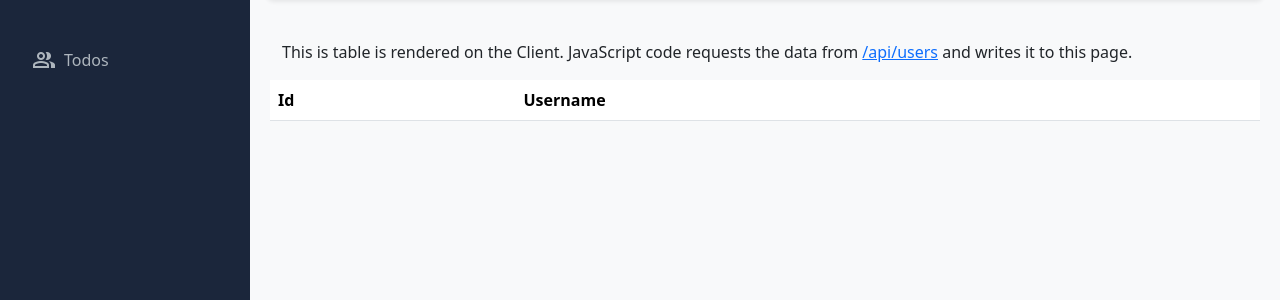
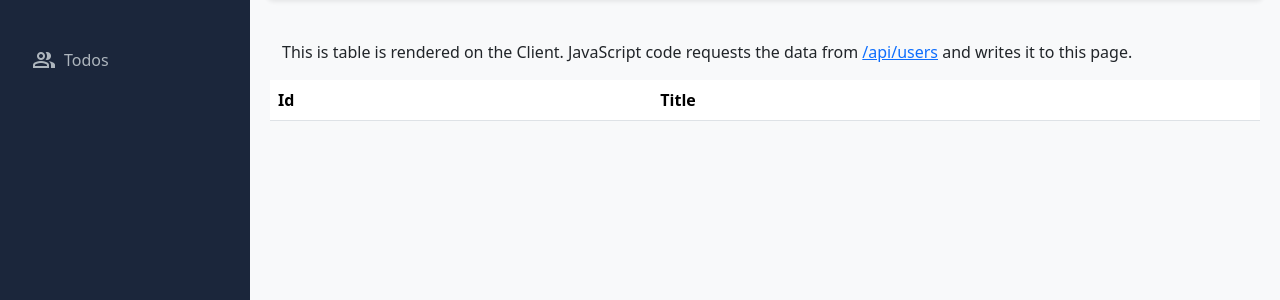
Before and after one commit to Subzzerro/flaskmvc-lab7, a Python web app: template app/templates/app.html in a window 1280 px wide. Shown: the part 77-377 px from the top of the page. Run offline with Jinja, Linux system fonts and the light colour scheme; the template is opened without the code that fills it, so the values that code supplies are empty; some libraries are stand-ins or nearby versions.

Commit message:
commitmessageneeded

```diff
--- a/app/routers/__init__.py
+++ b/app/routers/__init__.py
@@ -15,3 +15,4 @@ router = APIRouter(tags=["Jinja Based Endpoints"], include_in_schema=get_setting
 api_router = APIRouter(tags=["API Endpoints"], prefix="/api")
 
 from . import (index, login, register, admin_home, user_home, users, logout)
+from . import (index, login, register, admin_home, user_home, users, todos, logout)
--- a/app/templates/app.html
+++ b/app/templates/app.html
@@ -17,7 +17,7 @@
             <table class="table table-striped">
                 <thead>
                   <tr>
-                    <th>Id</th><th>Username</th>
+                    <th>Id</th><th>Title</th>
                   </tr>
                 </thead>
                 <tbody id="result">
```
Also changed, not shown: app/routers/todos.py (added, +10 -0 lines).
